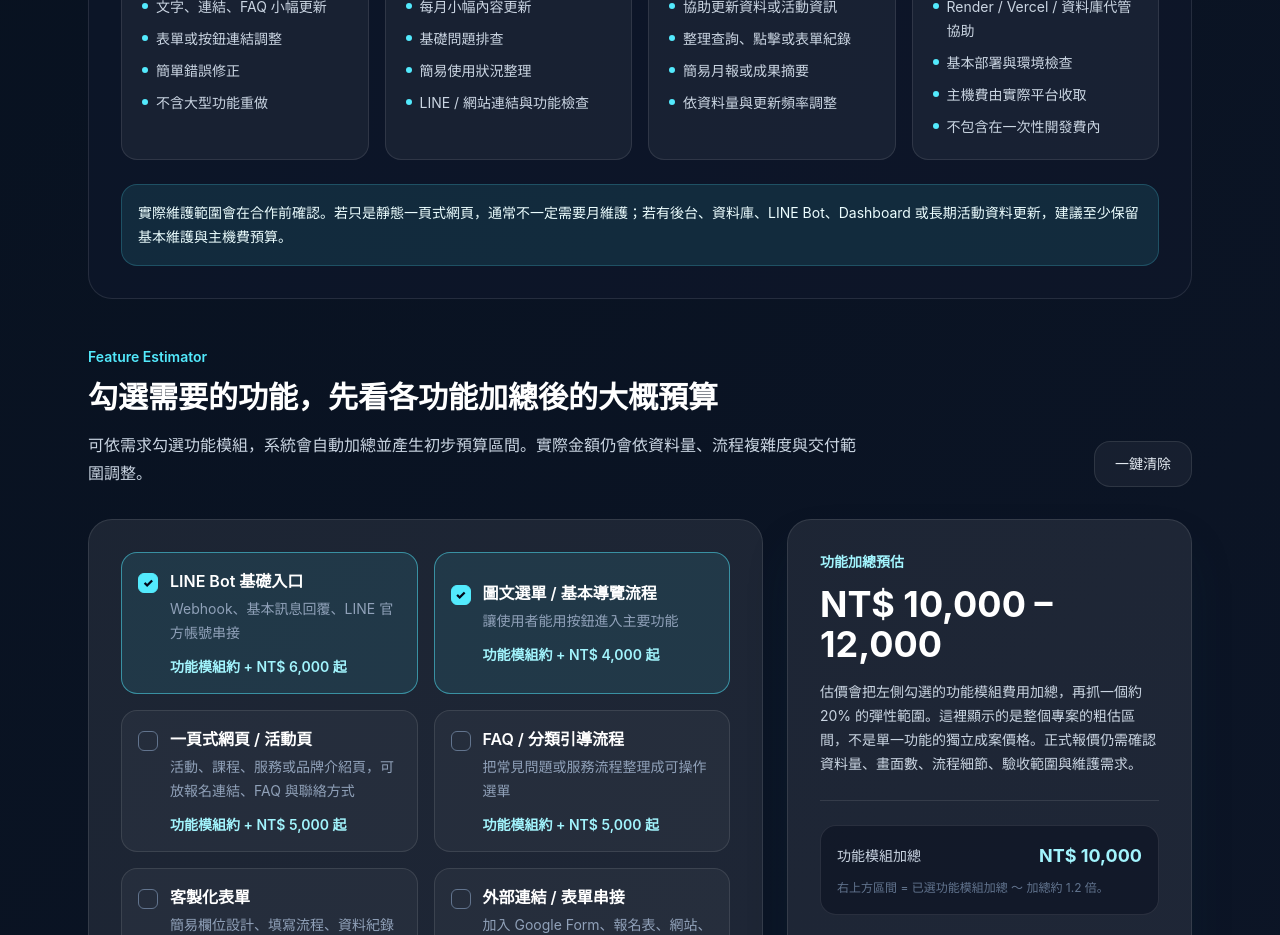
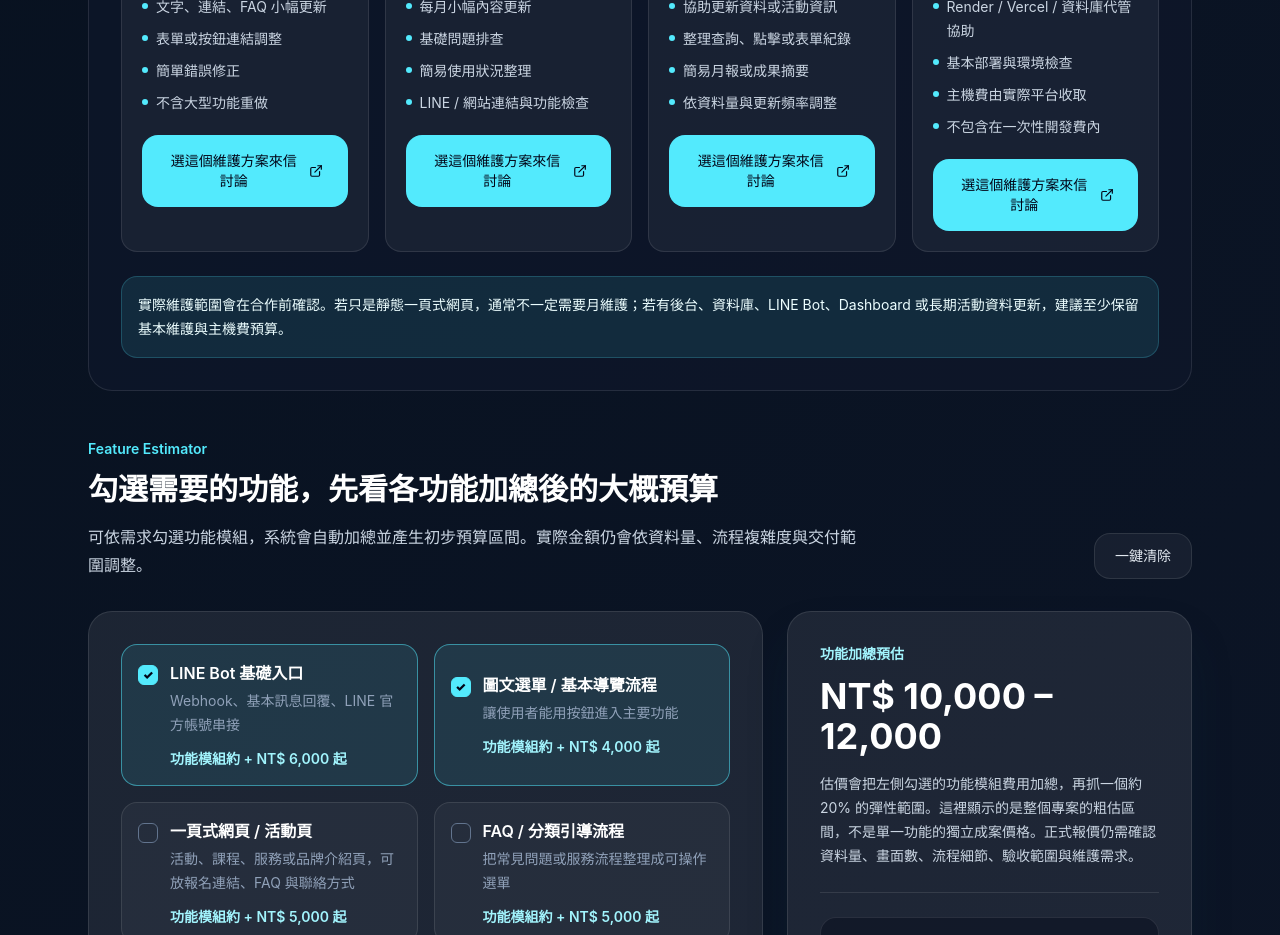
Before and after one commit to eason11133/eason-systems, a React (Vite) app: page / in a window 1280 px wide. Shown: the part 4820-5755 px from the top of the page. Built offline with nearby package versions, Linux system fonts and the light colour scheme.

Commit message:
glashgli

```diff
--- a/src/App.jsx
+++ b/src/App.jsx
@@ -103,6 +103,8 @@ const content = {
     upgradeNote: "小方案不包含客製後台、資料庫、Dashboard、定位查詢或複雜流程。若後續需要完整系統，可直接延伸成下方基礎 / 標準 / 進階版本。",
     smallPlanButton: "選這個方案來信討論",
     smallPlanMailSubject: "小方案合作詢問｜",
+    maintenancePlanButton: "選這個維護方案來信討論",
+    maintenanceMailSubject: "維護方案詢問｜",
     maintenanceLabel: "Maintenance Options",
     maintenanceTitle: "上線後也可以選擇單次修改或每月維護",
     maintenanceText: "小方案或完整系統完成後，如果需要後續調整、內容更新、穩定代管或使用數據整理，可以依需求選擇單次維護或月維護。維護費不等於主機費，主機、資料庫或外部平台費用會依實際使用另計。",
@@ -247,6 +249,8 @@ const content = {
     upgradeNote: "Small plans do not include custom admin panels, databases, dashboards, location search, or complex workflows. If needed, they can later be extended into the starter, standard, or advanced system plans below.",
     smallPlanButton: "Email about this plan",
     smallPlanMailSubject: "Small plan inquiry｜",
+    maintenancePlanButton: "Email about this maintenance plan",
+    maintenanceMailSubject: "Maintenance plan inquiry｜",
     maintenanceLabel: "Maintenance Options",
     maintenanceTitle: "After launch, choose one-time edits or monthly maintenance",
     maintenanceText: "After a small plan or full system is delivered, follow-up edits, content updates, stable hosting, or usage summaries can be handled through one-time maintenance or monthly maintenance. Maintenance fees are separate from hosting, database, or third-party platform costs.",
@@ -370,6 +374,26 @@ export default function App() {
       `${isEnglish ? "Brief description of my need" : "我想做的內容簡述"}：
 ` +
       `${t.mailPlaceholder}`
+    );
+    return `mailto:easonlsy1019@gmail.com?subject=${subject}&body=${body}`;
+  };
+
+  const buildMaintenancePlanMailto = (plan) => {
+    const subject = encodeURIComponent(`${t.maintenanceMailSubject}${plan.name}`);
+    const body = encodeURIComponent(
+      `${t.mailHello}
+
+` +
+      `${isEnglish ? "Selected maintenance plan" : "我想詢問的維護方案"}：${plan.name}
+` +
+      `${isEnglish ? "Price range" : "方案價格"}：${plan.price}
+` +
+      `${isEnglish ? "Suitable for" : "適合情境"}：${plan.subtitle}
+
+` +
+      `${isEnglish ? "Current system / website status" : "目前系統 / 網頁狀況"}：
+` +
+      `${isEnglish ? "(Please describe what has been launched and what needs to be updated or maintained.)" : "（請簡單說明目前已上線的內容，以及想修改、維護或定期處理的項目）"}`
     );
     return `mailto:easonlsy1019@gmail.com?subject=${subject}&body=${body}`;
   };
@@ -557,6 +581,9 @@ export default function App() {
                       <li key={item} className="flex gap-2"><span className="mt-2 h-1.5 w-1.5 shrink-0 rounded-full bg-cyan-300" /><span>{item}</span></li>
                     ))}
                   </ul>
+                  <a href={buildMaintenancePlanMailto(plan)} className="mt-5 block">
+                    <Button className="w-full text-sm">{t.maintenancePlanButton} <ExternalLink className="ml-2 h-4 w-4" /></Button>
+                  </a>
                 </div>
               ))}
             </div>
```
